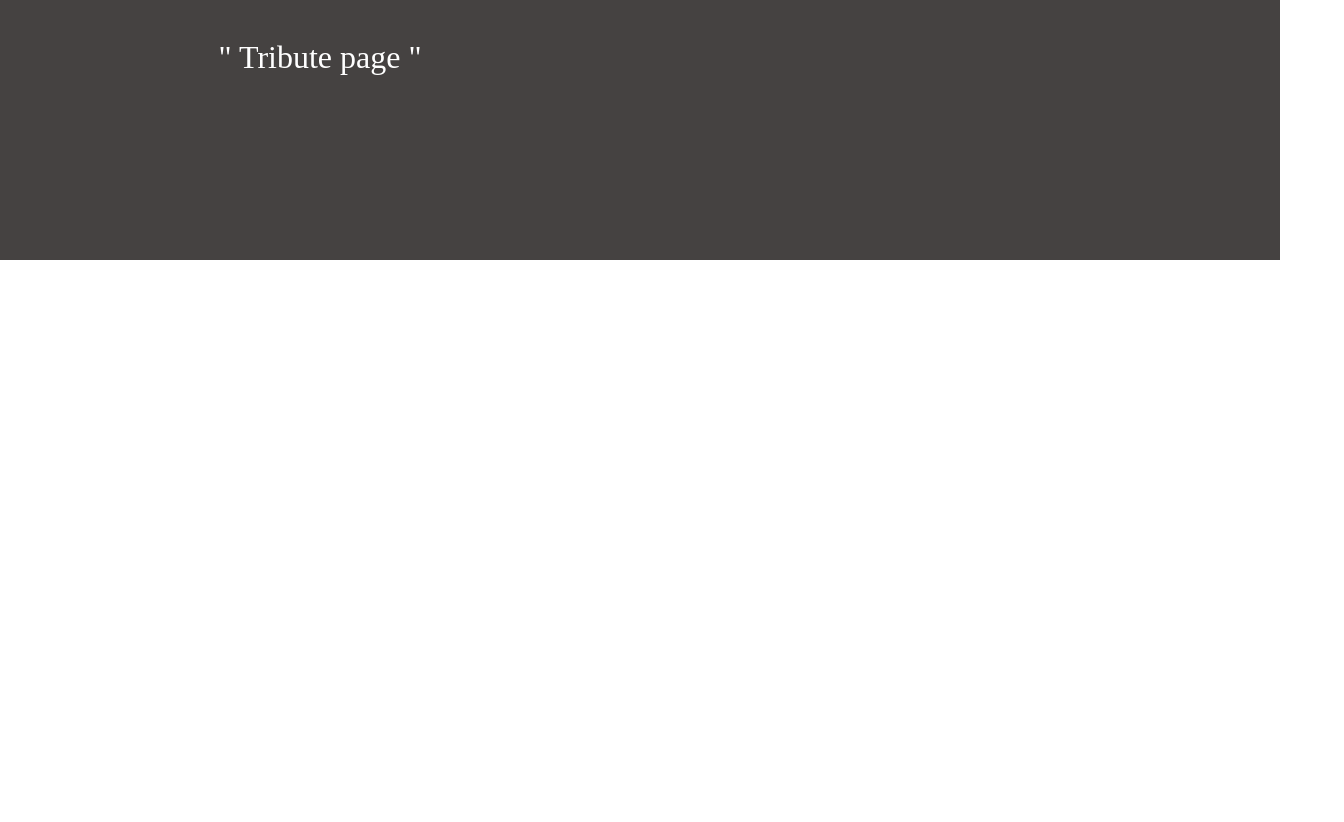
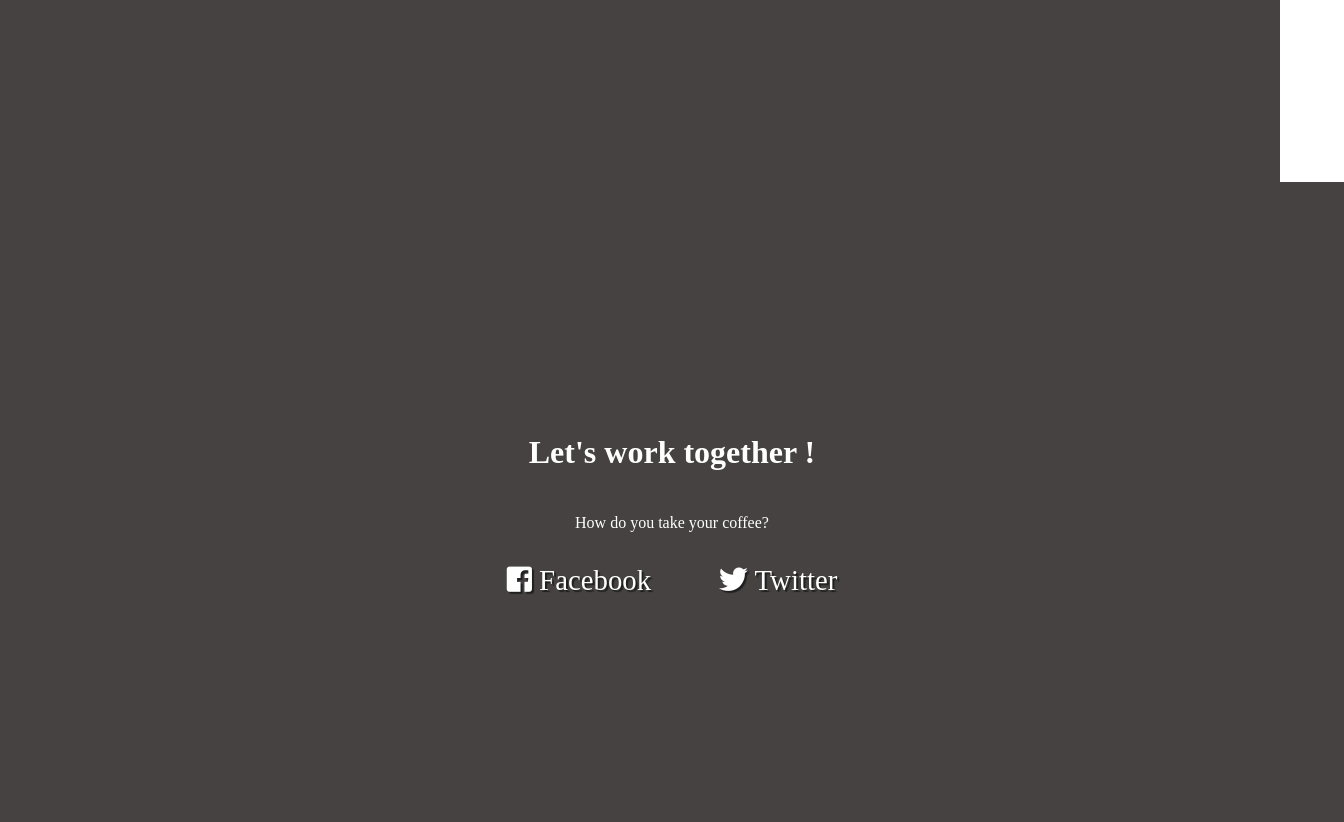
Before and after one commit to hanabi7654321/FreeCodeCamp, a plain HTML site: page ResponsiveWebDesign05/index.html in a window 1280 px wide. Shown: the part 1639-2461 px from the top of the page, 1344 px wide, since content can reach past the window. Before the commit the page ends 1899 px from the top, so only its background shows below. Drawn offline with Linux system fonts and the light colour scheme.

Commit message:
add sns btn

```diff
--- a/ResponsiveWebDesign05/index.html
+++ b/ResponsiveWebDesign05/index.html
@@ -5,14 +5,15 @@
   <meta name="viewport" content="width=device-width, initial-scale=1.0">
   <title>Document</title>
   <link rel="stylesheet" href="style.css">
+  <link href="https://use.fontawesome.com/releases/v5.6.1/css/all.css" rel="stylesheet">
 </head>
 <body>
   <!-- ナビバー -->
   <nav id="navbar" class="nav">
     <ul class="nav-list">
-      <li><a href="">ABOUT</a></li>
-      <li><a href="">WORK</a></li>
-      <li><a href="">CONTACT</a></li>
+      <li><a href="#welcome-section">ABOUT</a></li>
+      <li><a href="#projects">WORK</a></li>
+      <li><a href="#contact">CONTACT</a></li>
     </ul>
   </nav>
 
@@ -46,6 +47,23 @@
     </div>
   </section>
 
+  <section id="contact" class="contact-section">
+    <div class="contact-section-header">
+      <h2>Let's work together !</h2>
+      <p>How do you take your coffee?</p>
+    </div>
+    <div class="contact-links">
+      <a href="https://www.google.com/" class="btn contact-details">
+        <i class="fab fa-facebook-square"></i>
+         Facebook
+      </a>
+      <a href="https://twitter.com/Hanabi7654321" class="btn contact-details">
+        <i class="fab fa-twitter"></i>
+         Twitter
+      </a>
+    </div>
+  </section>
+
 
 </body>
 </html>
--- a/ResponsiveWebDesign05/style.css
+++ b/ResponsiveWebDesign05/style.css
@@ -12,7 +12,7 @@ body {
   padding: 0;
   display: flex;
   justify-content: flex-end;
-  position: flex;
+  position: fixed;
   top: 0;
   left: 0;
   width: 100%;
@@ -87,6 +87,12 @@ section {
 .projects-section-header {
   max-width: 640px;
   margin: 0 auto 6rem auto;
+  border-bottom: 0.2rem solid white;
+}
+
+h2 {
+  font-size: 2rem;
+  padding: 1rem;
 }
 
 .projects-grid {
@@ -113,3 +119,36 @@ img {
   font-size: 2rem;
   padding: 2rem 0.5rem;
 }
+
+p {
+  display: block;
+}
+
+
+/* contact */
+.contact-section {
+  display: flex;
+  flex-direction: column;
+  justify-content: center;
+  align-items: center;
+  text-align: center;
+  width: 100%;
+  height: 80vh;
+  padding: 0 2rem;
+  background-color: #454241;
+}
+
+.contact-details {
+  font-size: 1.8rem;
+  text-shadow: 2px 2px 1px #1f1f1f;
+}
+
+.contact-details:hover {
+  transform: translateY(8px);
+}
+
+.btn {
+  display: inline-block;
+  padding: 1rem 2rem;
+  border-radius: 2px;
+}
```
